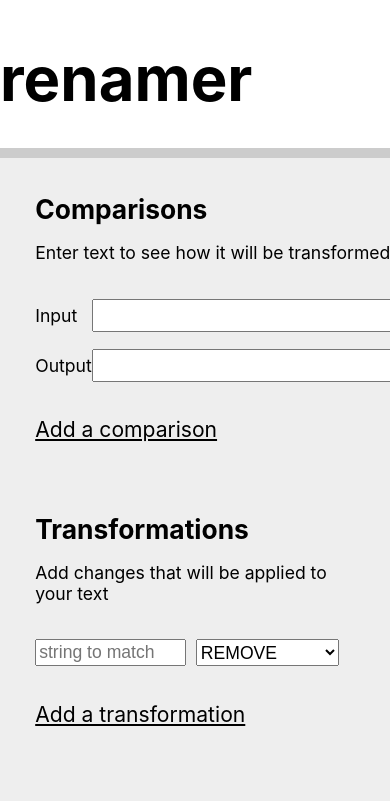
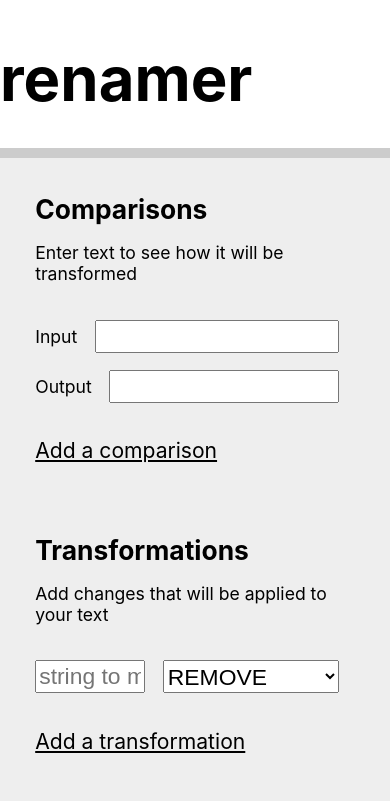
Before and after one commit to batzlerg/renamer, a React (Create React App) app: page / in a window 390 px wide. Shown: the top 801 px of the page. Built offline with nearby package versions, Linux system fonts and the light colour scheme.

Commit message:
clean up responsive design for Transform and Comparison sections

```diff
--- a/src/components/TransformRow.js
+++ b/src/components/TransformRow.js
@@ -40,19 +40,19 @@ function TransformRow(props) {
           onChange={onUpdateText}
           placeholder="string to match"
         />
-        <select value={props.type} onChange={onUpdateType}>
-          { CONSTS.TRANSFORM_TYPES.map(t =>
-            <option value={t} key={t}>{t.toUpperCase()}</option>
-          )}
-        </select>
         { hasInsert &&
           <input
             type="text"
             name="transformInsert"
             onChange={onUpdateInsert}
             placeholder="modifier"
-        />
+          />
         }
+        <select value={props.type} onChange={onUpdateType}>
+          { CONSTS.TRANSFORM_TYPES.map(t =>
+            <option value={t} key={t}>{t.toUpperCase()}</option>
+          )}
+        </select>
       </div>
       { removeButton }
     </div>
--- a/src/index.css
+++ b/src/index.css
@@ -12,6 +12,11 @@ code {
     monospace;
 }
 
+input {
+  width: 100%;
+}
+
 input, select {
-  font-size: 1rem;
+  font-size: 1.3rem;
+  box-sizing: border-box;
 }
--- a/src/styles/App.css
+++ b/src/styles/App.css
@@ -15,7 +15,7 @@ h2 {
 }
 
 .page-wrapper {
-  max-width: 40rem;
+  max-width: 50rem;
   margin: 0 auto;
   margin-bottom: 2rem;
 }
--- a/src/styles/ComparisonRow.css
+++ b/src/styles/ComparisonRow.css
@@ -9,12 +9,6 @@
 }
 
 .removeComparison {
-  height: 100%;
   display: flex;
-  color: black;
   justify-content: flex-end;
 }
-
-.removeComparison .addRemoveButton {
-  grid-column-gap: 0; /* allow precise centering */
-}
--- a/src/styles/TextBox.css
+++ b/src/styles/TextBox.css
@@ -1,9 +1,6 @@
 .textBox {
   display: grid;
-  grid-template-columns: 1fr 5fr;
+  grid-template-columns: 1fr 6fr;
+  grid-column-gap: 1rem;
   align-items: center;
 }
-
-.textBox input {
-  font-size: 1.3rem;
-}
--- a/src/styles/TransformRow.css
+++ b/src/styles/TransformRow.css
@@ -18,14 +18,6 @@
   grid-template-columns: 1fr 1fr 1fr;
 }
 
-.transformRow input, .transformRow select {
-  font-size: 1rem;
-}
-
-.transformRow input {
-  width: 100%;
-}
-
 .removeTransformation {
   justify-content: flex-end;
 }
```
